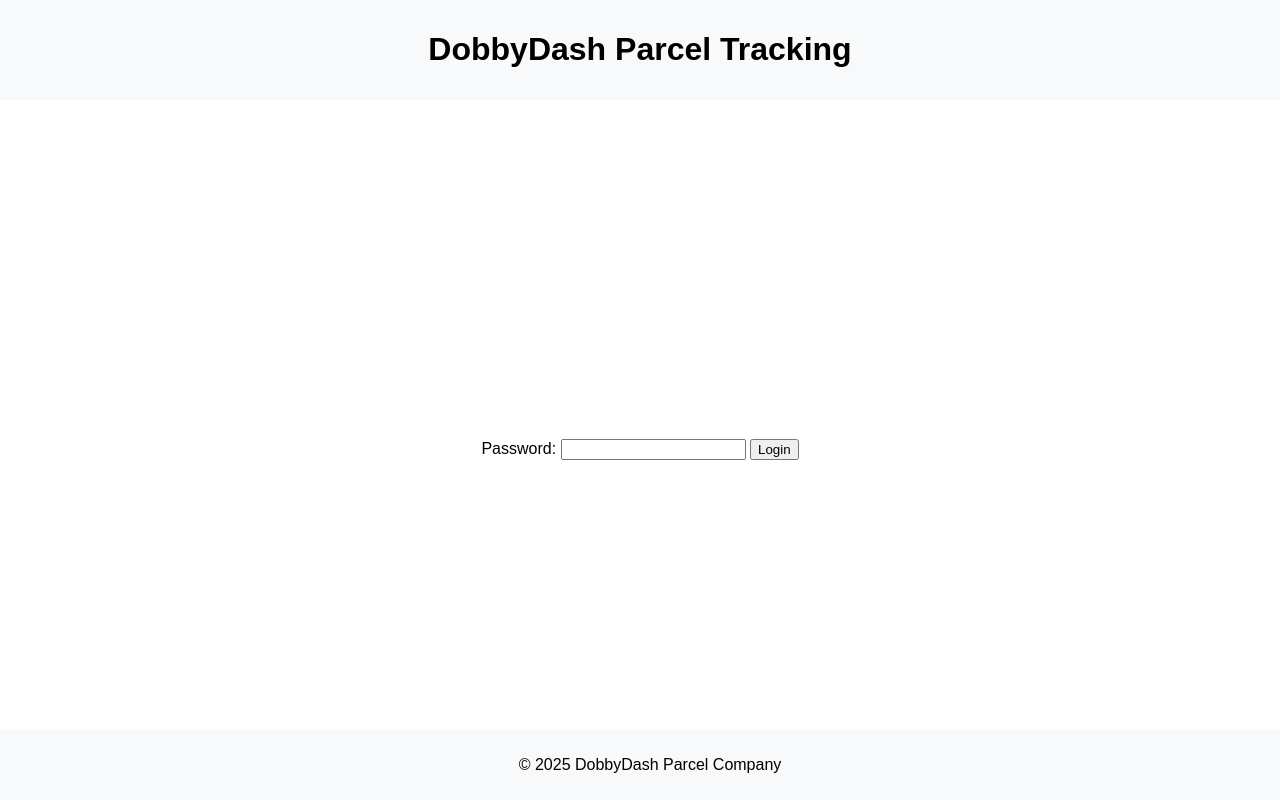
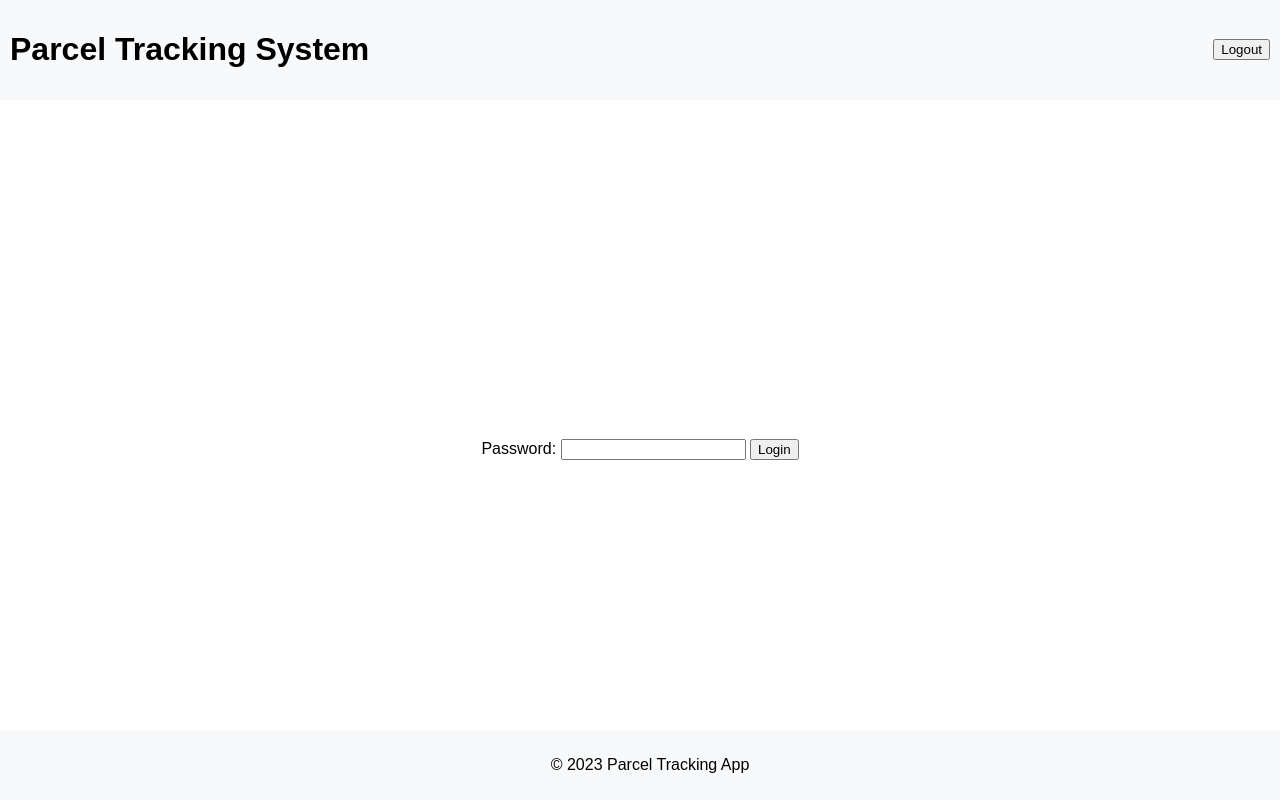
Before and after one commit to dgnaegi/Insecure-Web-App, a Flask app: page /entry-protection in a window 1280 px wide. Run offline with Flask 2, Linux system fonts and the light colour scheme; the visitor is signed in with stand-in values (Sample User, id 1).

Commit message:
add logout

```diff
--- a/app/routes.py
+++ b/app/routes.py
@@ -36,7 +36,7 @@ def login():
         zip_code = request.form['zip_code']
         cursor = mysql.connection.cursor()
 
-        # Vulnerability: SQL Injection
+        # Vulnerability: SQL injection, i.e. by using the following zip code: 123' OR '1'='1
         query = f"SELECT * FROM parcels WHERE reference='{reference}' AND zip_code='{zip_code}'"
         cursor.execute(query)
 
@@ -72,10 +72,9 @@ def tracking():
         states = cursor.fetchall()
         return render_template('tracking.html', parcel=parcel, states=states)
 
-@app.route('/logout')
+@app.route('/logout', methods=['POST'])
 def logout():
     session.pop('loggedin', None)
     session.pop('reference', None)
-    response = redirect(url_for('entryprotection'))
-    response.delete_cookie('auth')
+    response = redirect(url_for('login'))
     return response
--- a/app/templates/base.html
+++ b/app/templates/base.html
@@ -3,7 +3,7 @@
 <head>
     <meta charset="UTF-8">
     <meta name="viewport" content="width=device-width, initial-scale=1.0">
-    <title>{% block title %}DobbyDash Parcel Company{% endblock %}</title>
+    <title>{% block title %}Parcel Tracking{% endblock %}</title>
     <style>
         body {
             background-color: white;
@@ -18,6 +18,9 @@
             background-color: #f8f9fa;
             padding: 10px;
             text-align: center;
+            display: flex;
+            justify-content: space-between;
+            align-items: center;
         }
         main {
             flex: 1;
@@ -74,7 +77,12 @@
 </head>
 <body>
     <header>
-        <h1>DobbyDash Parcel Tracking</h1>
+        <h1>Parcel Tracking System</h1>
+        {% if session.loggedin %}
+        <form action="{{ url_for('logout') }}" method="post">
+            <button type="submit">Logout</button>
+        </form>
+        {% endif %}
     </header>
     <main>
         {% with messages = get_flashed_messages(with_categories=true) %}
@@ -89,7 +97,7 @@
         {% block content %}{% endblock %}
     </main>
     <footer>
-        <p>&copy; 2025 DobbyDash Parcel Company</p>
+        <p>&copy; 2023 Parcel Tracking App</p>
     </footer>
 </body>
 </html>
```
